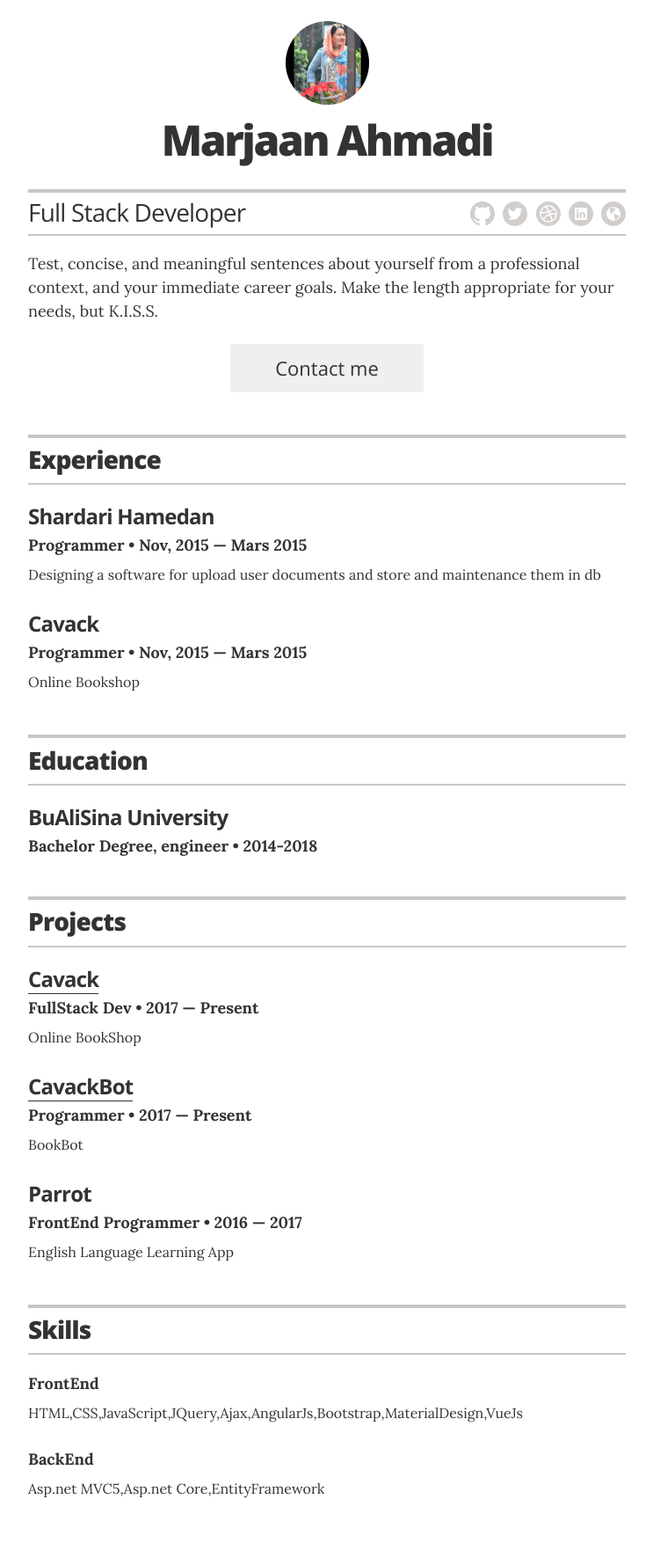
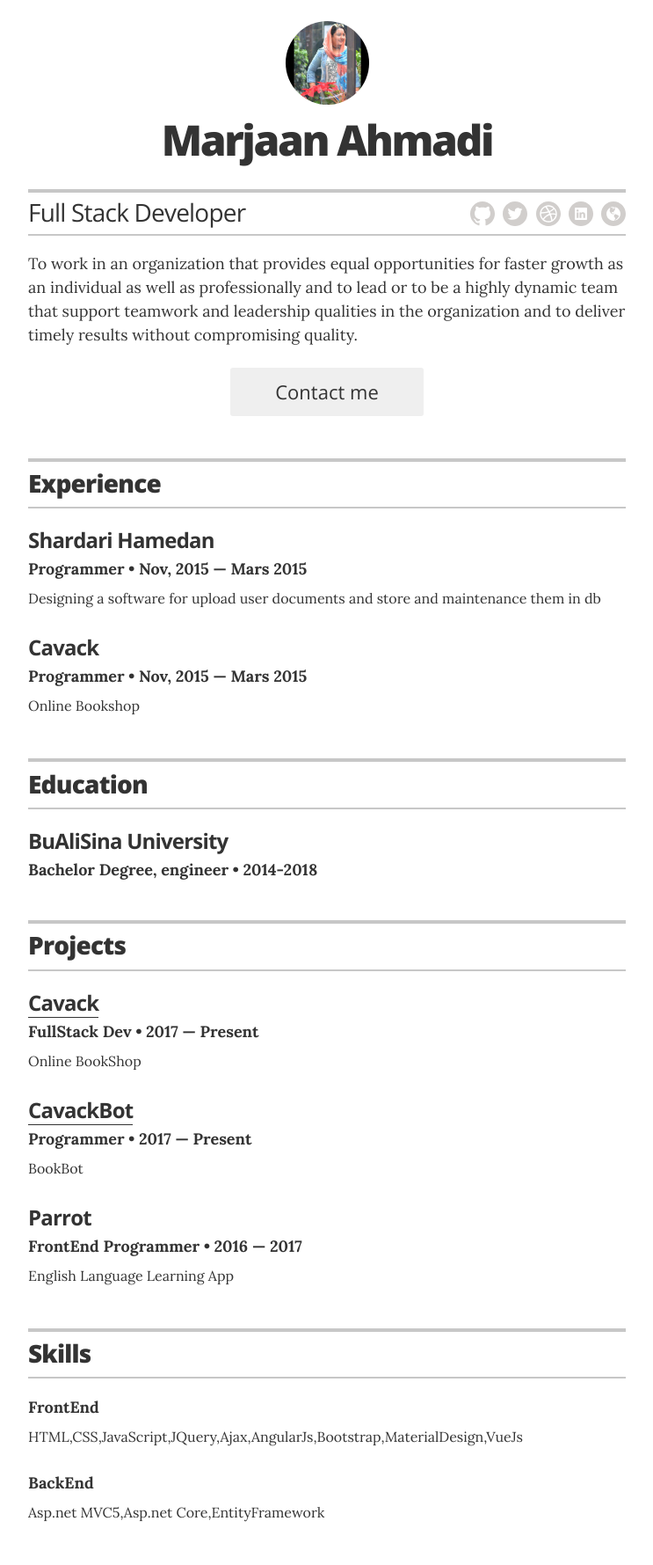
Before and after one commit to MarjaanAhmadi/MarjaanAhmadi.github.io, a Jekyll site: the page built from index.html, in a window 1280 px wide. Shown: the whole page at 88% size, without its empty margins (268-1011 px from the left). Built offline with Jekyll 4.4.1, drawn with Linux system fonts in a browser that asks for light colours; before the commit the page ends 1752 px from its top, so only the background shows below that.

Commit message:
Update _config.yml

```diff
--- a/_config.yml
+++ b/_config.yml
@@ -16,7 +16,7 @@ resume_contact_email:           "marjanahmadi.1994@yahoo.com"
 resume_contact_telephone:       "+989120363527"
 resume_contact_address:         "Tehran, Iran"
 resume_header_contact_info: "Tehran, Iran | +989120363527 | marjanahmadi.1994@yahoo.com"
-resume_header_intro: "<p>Test, concise, and meaningful sentences about yourself from a professional context, and your immediate career goals. Make the length appropriate for your needs, but K.I.S.S.</p>"
+resume_header_intro: "<p>To work in an organization that provides equal opportunities for faster growth as an individual as well as professionally and to lead or to be a highly dynamic team that support teamwork and leadership qualities in the organization and to deliver timely results without compromising quality.</p>"
 
 # use "yes" to display the email contact button,
 # "no" to display an "I'm not looking for work" message,
```
